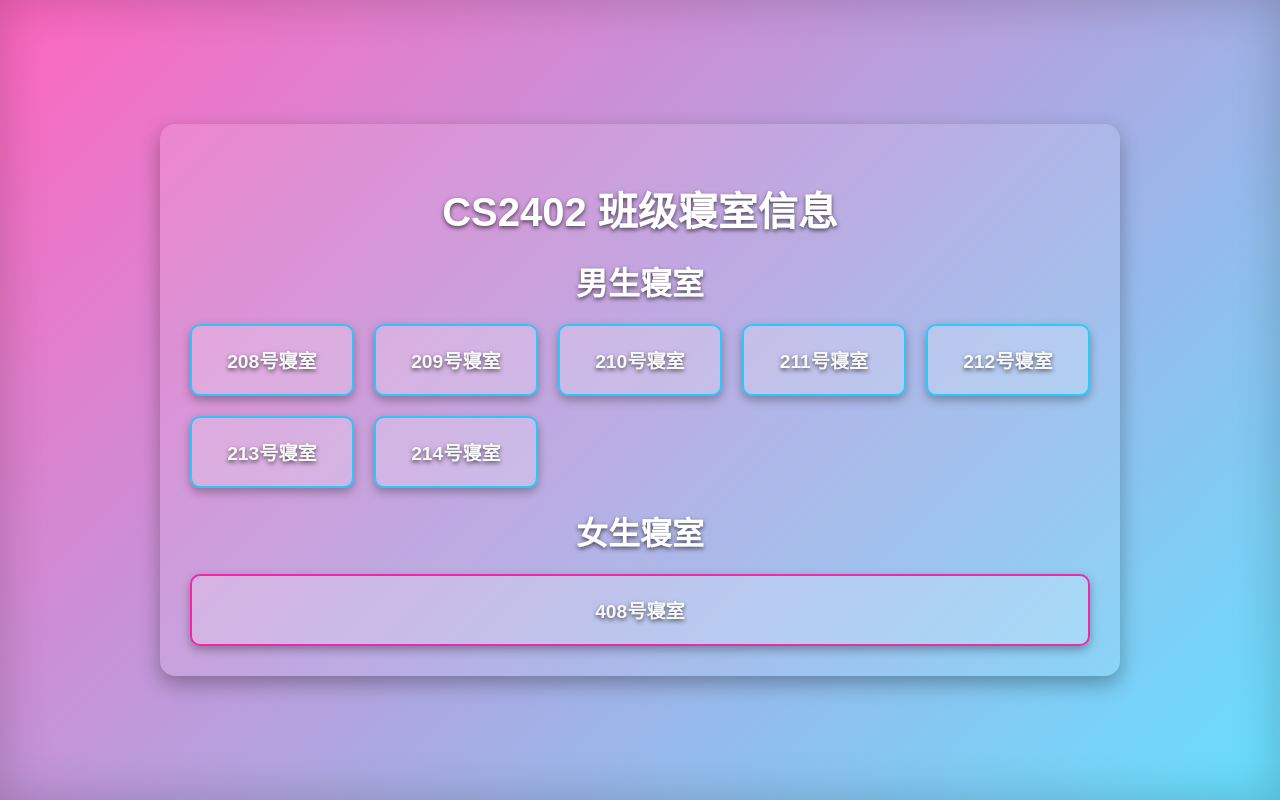
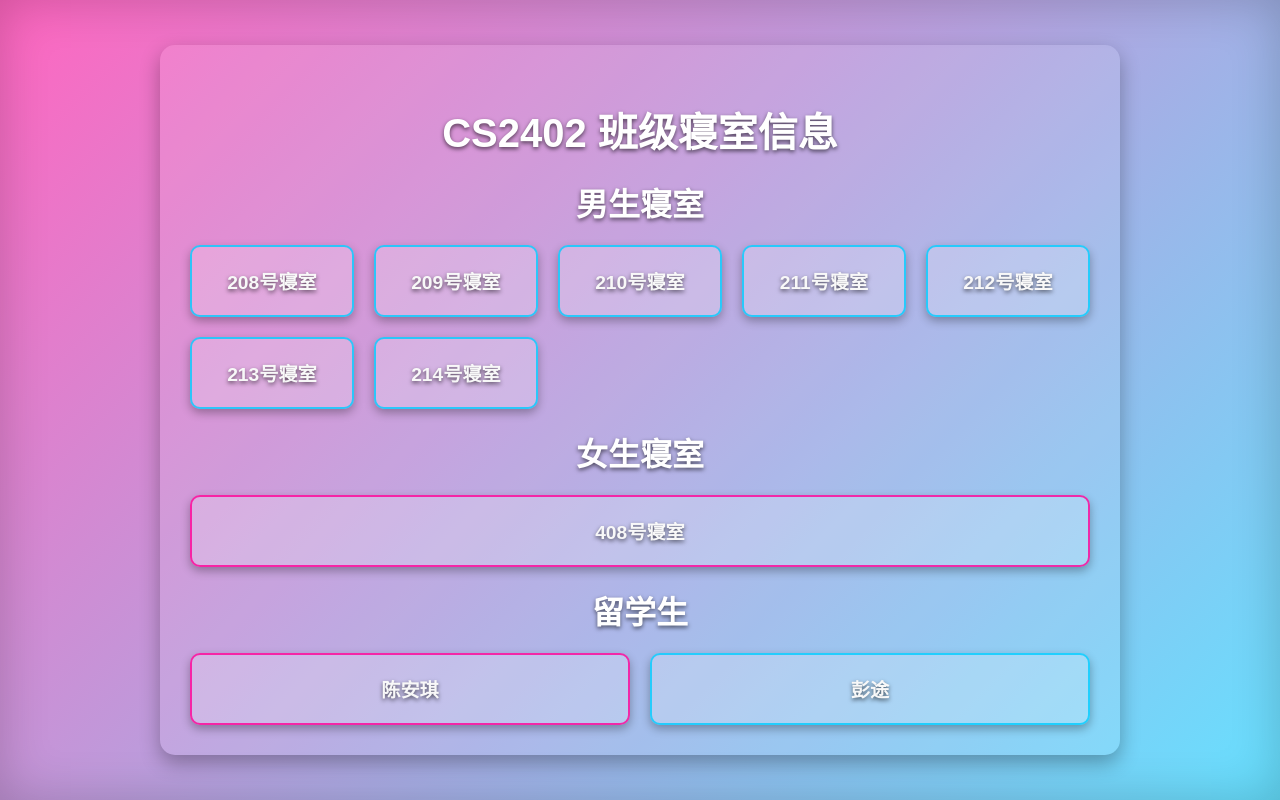
Before and after one commit to caoxuan5211/CS2402, a plain HTML site: page index.html in a window 1280 px wide. Drawn offline with Linux system fonts and the light colour scheme.

Commit message:
Update index.html

```diff
--- a/index.html
+++ b/index.html
@@ -138,6 +138,19 @@
                 </a>
             </div>
         </div>
+        <h2>留学生</h2>
+        <div class="room-list">
+            <div class="room-item female-room">
+                <a href="陈安琪的主页链接" target="_blank" title="点击进入陈安琪主页">
+                    <span>陈安琪</span>
+                </a>
+            </div>
+            <div class="room-item male-room">
+                <a href="彭途的主页链接" target="_blank" title="点击进入彭途主页">
+                    <span>彭途</span>
+                </a>
+            </div>
+        </div>
     </div>
 </body>
 </html>
```
